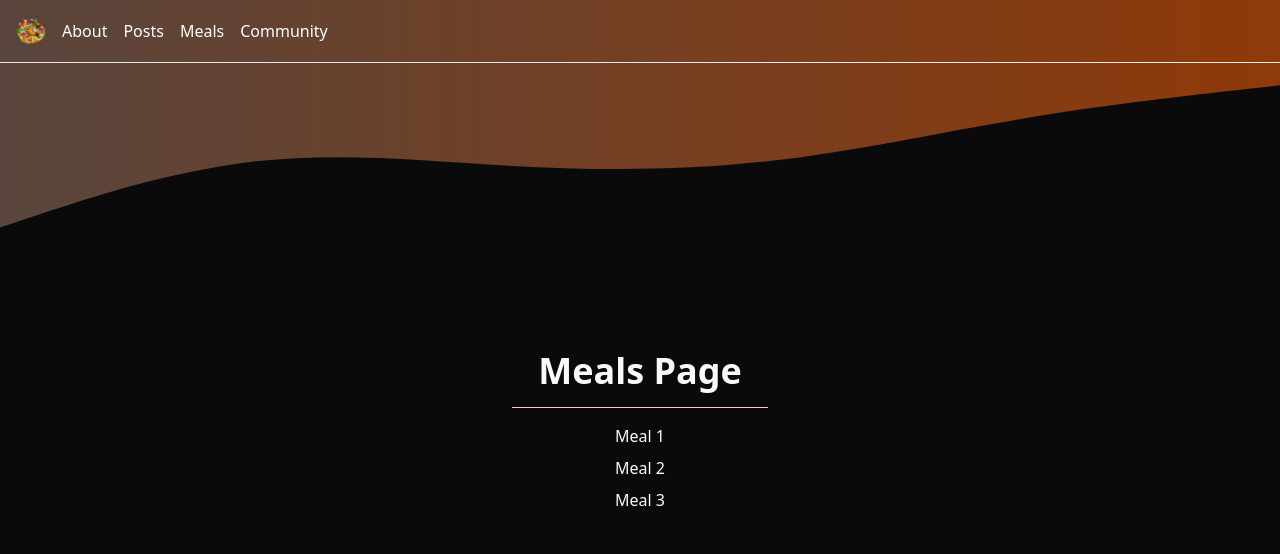
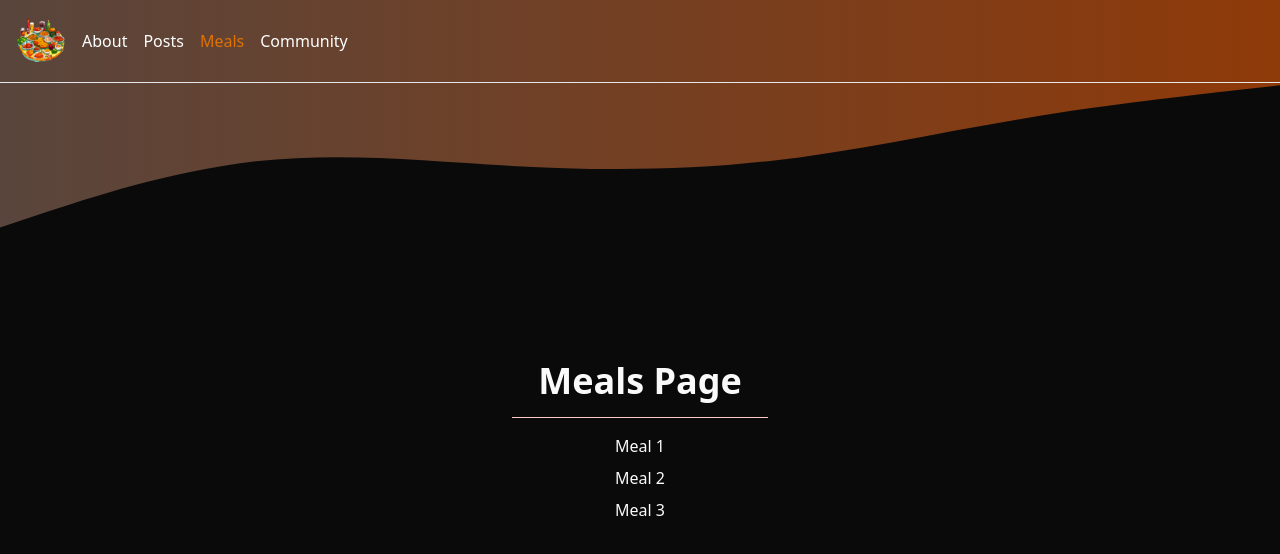
Before and after one commit to magmagmary/mgm-next, a Next.js app: page /meals in a window 1280 px wide. Shown: the top 554 px of the page. Built offline with nearby package versions, Linux system fonts and the light colour scheme.

Commit message:
style: detect active nav item

```diff
--- a/app/components/layout/header.tsx
+++ b/app/components/layout/header.tsx
@@ -1,16 +1,23 @@
 import Link from 'next/link';
 import Image from 'next/image';
+import NavLink from './nav-link';
+
+const navItems = [
+  { href: '/about', label: 'About' },
+  { href: '/posts', label: 'Posts' },
+  { href: '/meals', label: 'Meals' },
+  { href: '/community', label: 'Community' },
+]
 
 const Header = () => {
   return (
     <nav className="flex items-center gap-4 p-4 border-b border-gray-200 flex-none text-white">
-    <Link href="/">
-        <Image src={'/images/logo.png'} alt="logo" width={30} height={30} priority />
-    </Link>
-    <Link href="/about">About</Link>
-    <Link href="/posts">Posts</Link>
-    <Link href="/meals">Meals</Link>
-    <Link href="/community">Community</Link>
+      <Link href="/">
+          <Image src={'/images/logo.png'} alt="logo" width={50} height={50} priority />
+      </Link>
+      {navItems.map((item) => (
+        <NavLink key={item.href} href={item.href} label={item.label} />
+      ))}
   </nav>
   )
 }
--- /dev/null
+++ b/app/components/layout/nav-link.tsx
@@ -0,0 +1,16 @@
+'use client';
+
+import Link from 'next/link'
+import { usePathname } from 'next/navigation'
+
+const NavLink = ({ href, label }: { href: string, label: string }) => {
+const currentPath = usePathname();
+
+  return (
+    <div>
+      <Link href={href} className={`${currentPath === href ? 'text-amber-600' : ''}`}>{label}</Link>
+    </div>
+  )
+}
+
+export default NavLink;
```
